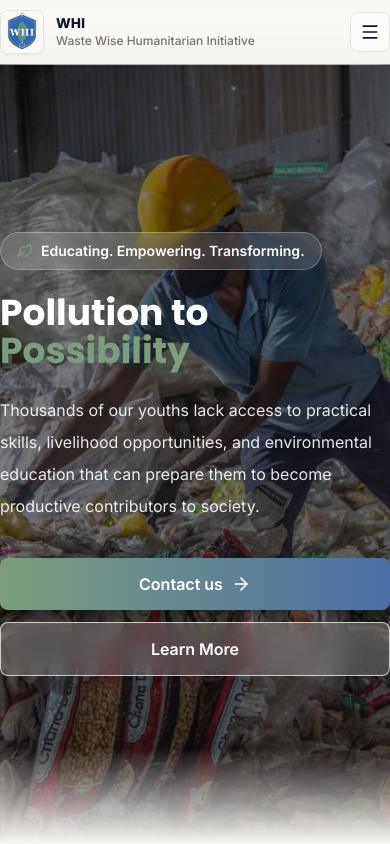
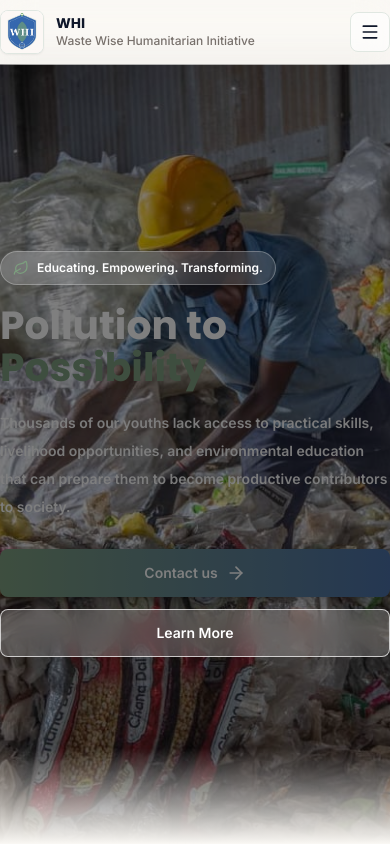
Before and after one commit to Anselem245040/Waste-Wise-Humanitarian-Initiative, a React (Vite) app: page / in a window 390 px wide. Shown: the top 844 px of the page. Built offline with nearby package versions, Linux system fonts and the light colour scheme.

Commit message:
final changes

```diff
--- a/src/components/Navbar.tsx
+++ b/src/components/Navbar.tsx
@@ -73,11 +73,13 @@ export default function Navbar({ onDonateClick }: NavbarProps) {
           <Link href='/'>
             <a className='group flex min-w-0 items-center gap-3'>
               <span className='flex h-11 w-11 flex-shrink-0 items-center justify-center overflow-hidden rounded-lg border border-primary/20 bg-white shadow-sm transition-shadow duration-300 group-hover:shadow-md'>
-                <img
-                  src='logo.jpeg'
-                  alt='Waste Wise Humanitarian Initiative logo'
-                  className='h-full w-full object-cover'
-                />
+                <Link href='/'>
+                  <img
+                    src='logo.jpeg'
+                    alt='Waste Wise Humanitarian Initiative logo'
+                    className='h-full w-full object-cover'
+                  />
+                </Link>
               </span>
               <span className='min-w-0'>
                 <span className='block font-display text-sm font-bold leading-tight text-foreground'>
--- a/src/index.css
+++ b/src/index.css
@@ -203,7 +203,7 @@
 
   body {
     overflow-x: hidden;
-    max-width: 100vw;
+    max-width: 100%;
   }
 
   * {
--- a/src/pages/ContactSection.tsx
+++ b/src/pages/ContactSection.tsx
@@ -85,7 +85,7 @@ export default function ContactSection() {
       id='contact'
       className='bg-gradient-to-br from-white via-primary/5 to-muted/30 py-16 md:py-24'
     >
-      <div className=''>
+      <div className='w-full'>
         <motion.div
           className='mb-12 grid gap-6 lg:grid-cols-[0.85fr_1.15fr] lg:items-end'
           variants={containerVariants}
--- a/src/pages/Hero.tsx
+++ b/src/pages/Hero.tsx
@@ -28,7 +28,7 @@ export default function Hero({ onDonateClick }: HeroProps) {
 
   return (
     <section
-      className='relative isolate flex min-h-[calc(100vh-4rem)] items-center overflow-hidden bg-foreground md:min-h-[calc(100vh-5rem)]'
+      className='w-full relative flex min-h-[calc(100svh-4rem)] items-center overflow-hidden bg-foreground md:min-h-[calc(100vh-5rem)]'
       style={{
         backgroundImage: `url('Hero.jpeg')`,
         backgroundSize: "cover",
@@ -39,25 +39,25 @@ export default function Hero({ onDonateClick }: HeroProps) {
       <div className='absolute inset-0 bg-gradient-to-r from-foreground/75 via-foreground/40 to-primary/10' />
       <div className='absolute inset-x-0 bottom-0 h-24 bg-gradient-to-t from-background to-transparent' />
 
-      <div className=' relative z-10'>
+      <div>
         <motion.div
-          // className='max-w-4xl py-20 md:py-28 lg:py-32'
+          className='max-w-4xl py-14 sm:py-20 md:py-28 lg:py-32'
           variants={containerVariants}
           initial='hidden'
           animate='visible'
         >
           <motion.div
-            className='mb-6 inline-flex max-w-full items-center gap-2 rounded-full border border-white/25 bg-white/15 px-4 py-2 text-white shadow-sm backdrop-blur-md'
+            className='mb-5 inline-flex max-w-full items-center gap-2 rounded-full border border-white/25 bg-white/15 px-3 py-2 text-white shadow-sm backdrop-blur-md sm:mb-6 sm:px-4'
             variants={itemVariants}
           >
             <Leaf className='h-4 w-4 flex-shrink-0 text-accent' />
-            <span className='text-sm font-semibold'>
+            <span className='text-xs font-semibold sm:text-sm'>
               Educating. Empowering. Transforming.
             </span>
           </motion.div>
 
           <motion.h1
-            className='max-w-4xl text-4xl font-display font-bold leading-[1.05] text-white sm:text-5xl md:text-6xl lg:text-7xl'
+            className='max-w-4xl text-[2.45rem] font-display font-bold leading-[1.08] text-white sm:text-5xl md:text-6xl lg:text-7xl'
             variants={itemVariants}
           >
             Pollution to <br />
@@ -65,7 +65,7 @@ export default function Hero({ onDonateClick }: HeroProps) {
           </motion.h1>
 
           <motion.p
-            className='mt-6 max-w-3xl text-base leading-8 text-white/90 sm:text-lg md:text-xl'
+            className='mt-5 max-w-3xl text-sm font-semibold leading-7 text-white/95 sm:mt-6 sm:text-lg md:text-xl md:leading-8'
             variants={itemVariants}
           >
             Thousands of our youths lack access to practical skills, livelihood
@@ -74,20 +74,20 @@ export default function Hero({ onDonateClick }: HeroProps) {
           </motion.p>
 
           <motion.div
-            className='mt-9 flex w-full flex-col gap-3 sm:w-auto sm:flex-row'
+            className='mt-7 flex w-full flex-col gap-3 sm:mt-9 sm:w-auto sm:flex-row'
             variants={itemVariants}
           >
             <a
               href='#contact'
               onClick={onDonateClick}
-              className='inline-flex min-h-12 items-center justify-center gap-2 rounded-lg bg-gradient-to-r from-accent to-secondary px-7 py-3.5 text-base font-semibold text-white shadow-lg shadow-black/20 transition-all duration-300 hover:-translate-y-0.5 hover:shadow-xl'
+              className='inline-flex min-h-12 w-full items-center justify-center gap-2 rounded-lg bg-gradient-to-r from-accent to-secondary px-6 py-3 text-sm font-semibold text-white shadow-lg shadow-black/20 transition-all duration-300 hover:-translate-y-0.5 hover:shadow-xl sm:w-auto sm:px-7 sm:py-3.5 sm:text-base'
             >
               Contact us
               <ArrowRight className='h-5 w-5' />
             </a>
             <a
               href='/learn-more'
-              className='inline-flex min-h-12 items-center justify-center rounded-lg border border-white/70 bg-white/20 px-7 py-3.5 text-base font-semibold text-white backdrop-blur-md transition-all duration-300 hover:bg-white/30'
+              className='inline-flex min-h-12 w-full items-center justify-center rounded-lg border border-white/70 bg-white/20 px-6 py-3 text-sm font-semibold text-white backdrop-blur-md transition-all duration-300 hover:bg-white/30 sm:w-auto sm:px-7 sm:py-3.5 sm:text-base'
             >
               Learn More
             </a>
--- a/src/pages/Home.tsx
+++ b/src/pages/Home.tsx
@@ -19,7 +19,7 @@ import AboutSection from "./AboutSection";
 
 export default function Home() {
   return (
-    <div className='min-h-screen flex flex-col bg-background text-foreground'>
+    <div className='min-h-screen flex flex-col  text-foreground'>
       {/* Hero Section */}
       <Hero />
 
--- a/src/pages/ImpactGrid.tsx
+++ b/src/pages/ImpactGrid.tsx
@@ -87,7 +87,7 @@ export default function ImpactGrid() {
       id='impact'
       className='bg-gradient-to-br from-background via-primary/5 to-secondary/5 py-16 md:py-24'
     >
-      <div className=''>
+      <div className='container'>
         <motion.div
           className='grid gap-10 lg:grid-cols-12 lg:gap-14'
           variants={containerVariants}
--- a/src/pages/Layout.tsx
+++ b/src/pages/Layout.tsx
@@ -88,7 +88,7 @@ export default function Layout({ children }: LayoutProps) {
       </header>
 
       {/* Main Content */}
-      <main className='flex-1'>{children}</main>
+      <main>{children}</main>
 
       {/* Footer */}
       <footer className='bg-foreground text-background border-t border-border/10'>
--- a/src/pages/SocialMediaFeed.tsx
+++ b/src/pages/SocialMediaFeed.tsx
@@ -81,7 +81,7 @@ export default function SocialMediaFeed() {
       id='social-feed'
       className=' bg-foreground text-background py-16 md:py-24'
     >
-      <div className=''>
+      <div className='container'>
         <motion.div
           className='grid items-start gap-10 lg:grid-cols-[0.85fr_1.15fr] lg:gap-14'
           variants={containerVariants}
```
Also changed, not shown: src/pages/GlobalStatistics.tsx (+64 -8 lines).
